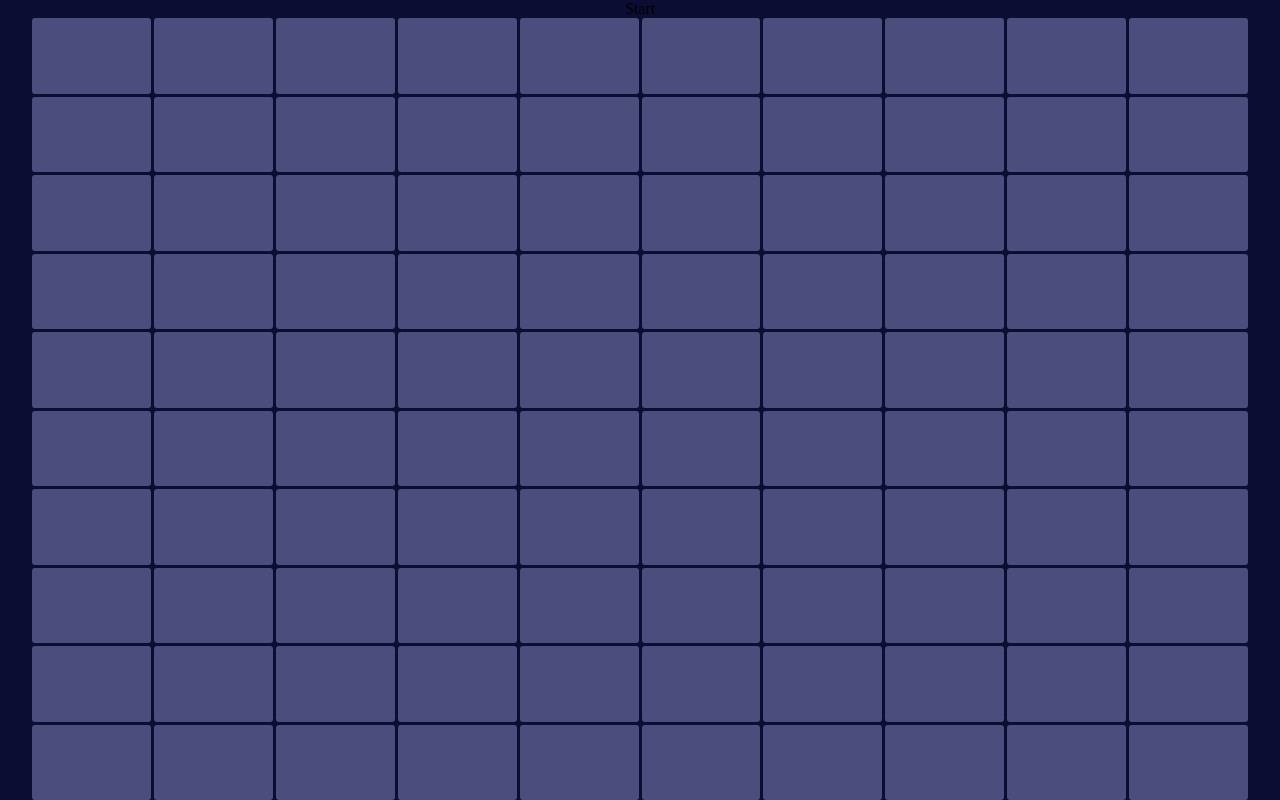
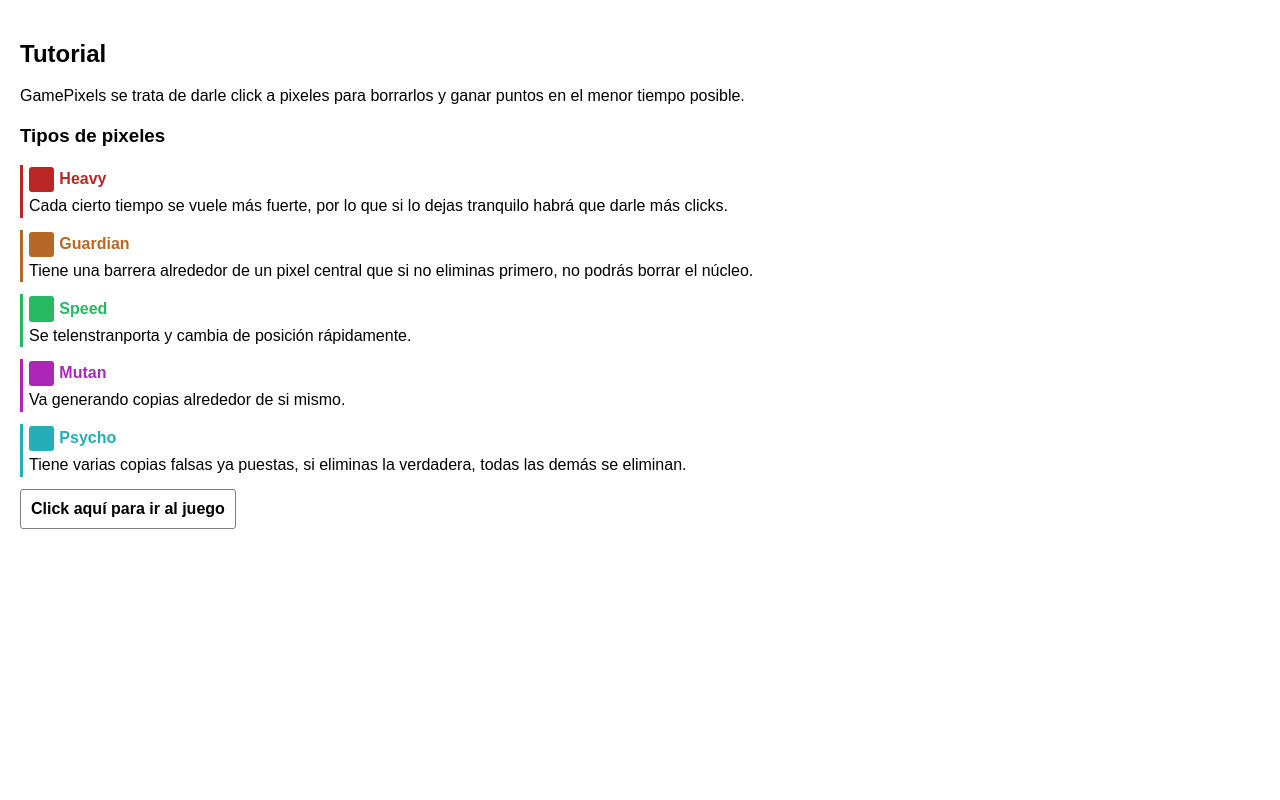
Before and after one commit to Black-Microphone/pixel-game, a React (Create React App) app: page / in a window 1280 px wide. Built offline with nearby package versions, Linux system fonts and the light colour scheme.

Commit message:
Games X8

```diff
--- a/src/App.css
+++ b/src/App.css
@@ -19,6 +19,14 @@ HTML{
   flex-direction: column;
 
   zoom: normal;
+
+  font-family: sans-serif;
+
+}
+
+*, *::before, *::after{
+
+  box-sizing: border-box;
 
 }
 
@@ -43,28 +51,24 @@ HTML{
 
 }
 
-.table .pixel-speed{
+.start{
 
-  background-color: rgb(38, 184, 99);
+  color: white;
+
+  font-weight: bold;
+
+  font-size: 2em;
+
+  background-color: black;
+
+  padding: 10px;
+
+  width: 70%;
+
+  display: flex;
+
+  justify-content: center;
+
+  align-items: center;
 
 }
-.table .pixel-mutan{
-
-  background-color: rgb(172, 38, 184);
-
-}
-.table .pixel-heavy{
-
-  background-color: rgb(184, 38, 38);
-
-}
-.table .pixel-psycho{
-
-  background-color: rgb(38, 174, 184);
-
-}
-.table .pixel-guardian{
-
-  background-color: rgb(184, 104, 38);
-
-}
--- a/src/App.tsx
+++ b/src/App.tsx
@@ -8,6 +8,7 @@ import { iniMutantPixel } from './mutantPixel';
 import { iniHeavyPixel } from './heavyPixel';
 import { iniPsychoPixel } from './psychoPixel';
 import { iniGuardianPixel } from './guardianPixel';
+import { ModalInitialInformation } from './modal';
 
 const size = 10;
 
@@ -25,14 +26,25 @@ function GenerateTable(){
 
 }
 
+//first zero
+function firstZero(n: number){
+
+  const N = String(n);
+
+  if(N.length === 1) return 0 + N;
+    else return N;
+
+}
+
 //App
-
 function App() {
 
   const pixelCount = useRef(0);
   const eventCenter = useRef(new EventEmitter());
 
   const tablesPositions = useRef(GenerateTable());
+
+  const recordIntervalTime = useRef<any>();
 
   useEffect(()=>{
 
@@ -135,7 +147,24 @@ function App() {
 
   }, []);
 
+  const [viewTime, setViewTime] = useState('---');
+  const time = useRef(0);
+
   function start(){
+
+    recordIntervalTime.current = undefined;
+
+    recordIntervalTime.current = setInterval(()=>{
+
+      time.current+= 100;
+
+      const mili = firstZero(Math.trunc((time.current%1000))/100)
+      const seconds = firstZero(Math.trunc((time.current/1000)%60));
+      const minutes = firstZero(Math.trunc(((time.current/1000)/60)%60));
+
+      setViewTime(`${minutes}:${seconds}:${mili}`);
+
+    }, 100);
 
     iniPsychoPixel(eventCenter, tablesPositions);
     iniGuardianPixel(eventCenter, tablesPositions);
@@ -145,7 +174,10 @@ function App() {
 
   }
 
-  return (<div className="App"><div className='start' onClick={start}>Start</div><Table/></div>);
+  return (<div className="App">
+    <ModalInitialInformation/>
+    <div className='start' onClick={start}>{viewTime}</div><Table/>
+  </div>);
 
 }
 
--- a/src/heavyPixel.ts
+++ b/src/heavyPixel.ts
@@ -51,7 +51,7 @@ function iniHeavyPixel(
 
         life++;
 
-    }, 1500);
+    }, 3000);
 
     table.current[_Y][_X].mark = true;
     eventCenter.current.emit(`pixel-${_X}-${_Y}`, {start, click, end});
--- a/src/index.css
+++ b/src/index.css
@@ -1 +1,2 @@
 @import url(normalize.css);
+@import url(modalInfo.css);
--- /dev/null
+++ b/src/modal.tsx
@@ -0,0 +1,45 @@
+import React, { useState } from "react";
+
+function ModalInitialInformation(){
+
+    const [show, setShow] = useState(true);
+
+    return (<div className="modalInfo" hidden={!show}>
+
+        <h2>Tutorial</h2>
+        <p>
+            GamePixels se trata de darle click a pixeles para borrarlos y ganar puntos en el menor tiempo posible.
+        </p>
+        <h3>Tipos de pixeles</h3>
+        <div className="pixel-info heavy">
+            <h4><div className="pixel"></div>Heavy</h4>
+            <p>Cada cierto tiempo se vuele más fuerte, por lo que si lo dejas tranquilo habrá que darle más clicks.</p>
+        </div>
+        <div className="pixel-info guardian">
+            <h4><div className="pixel"></div>Guardian</h4>
+            <p>Tiene una barrera alrededor de un pixel central que si no eliminas primero, no podrás borrar el núcleo.</p>
+        </div>
+        <div className="pixel-info speed">
+            <h4><div className="pixel"></div>Speed</h4>
+            <p>Se telenstranporta y cambia de posición rápidamente.</p>
+        </div>
+        <div className="pixel-info mutant">
+            <h4><div className="pixel"></div>Mutan</h4>
+            <p>Va generando copias alrededor de si mismo.</p>
+        </div>
+        <div className="pixel-info psycho">
+            <h4><div className="pixel"></div>Psycho</h4>
+            <p>Tiene varias copias falsas ya puestas, si eliminas la verdadera, todas las demás se eliminan.</p>
+        </div>
+
+        <div className="quit-modal" onClick={()=>setShow(v=>!v)}>Click aquí para ir al juego</div>
+
+    </div>);
+
+}
+
+export {
+
+    ModalInitialInformation
+
+}
--- /dev/null
+++ b/src/modalInfo.css
@@ -0,0 +1,106 @@
+
+.modalInfo{
+
+    position: absolute;
+
+    width: 100%;
+    height: 100%;
+
+    background-color: white;
+
+    padding: 20px;
+
+
+
+    overflow: scroll;
+
+}
+
+.modalInfo p{
+
+    margin: 0;
+
+}
+
+
+.modalInfo .pixel-info{
+
+    border-left: 3px var(--main-color) solid;
+
+    padding: 2px;
+    padding-left: 6px;
+
+    height: min-content;
+
+    margin-bottom: 12px;
+
+}
+
+.modalInfo .pixel-info h4{
+
+    display: flex;
+
+    align-items: center;
+
+    color: var(--main-color);
+
+    margin: 0;
+
+    margin-bottom: 5px;
+
+}
+
+.modalInfo .pixel-info .pixel{
+
+    background-color: var(--main-color);
+
+    height: 3ex;
+    width: 3ex;
+
+    display: inline-block;
+
+    border-radius: 3px;
+
+    margin-right: 5px;
+
+}
+
+.guardian{
+
+    --main-color: rgb(184, 104, 38);
+
+}
+.heavy{
+
+    --main-color: rgb(184, 38, 38);
+
+}
+.psycho{
+
+    --main-color: rgb(38, 174, 184);
+
+}
+.speed{
+
+    --main-color: rgb(38, 184, 99);
+
+}
+.mutant{
+
+    --main-color: rgb(172, 38, 184);
+
+}
+
+.modalInfo .quit-modal{
+
+    font-weight: bold;
+
+    border: 1px rgb(126, 126, 126) solid;
+
+    width: max-content;
+
+    padding: 10px;
+
+    border-radius: 3px;
+
+}
```
